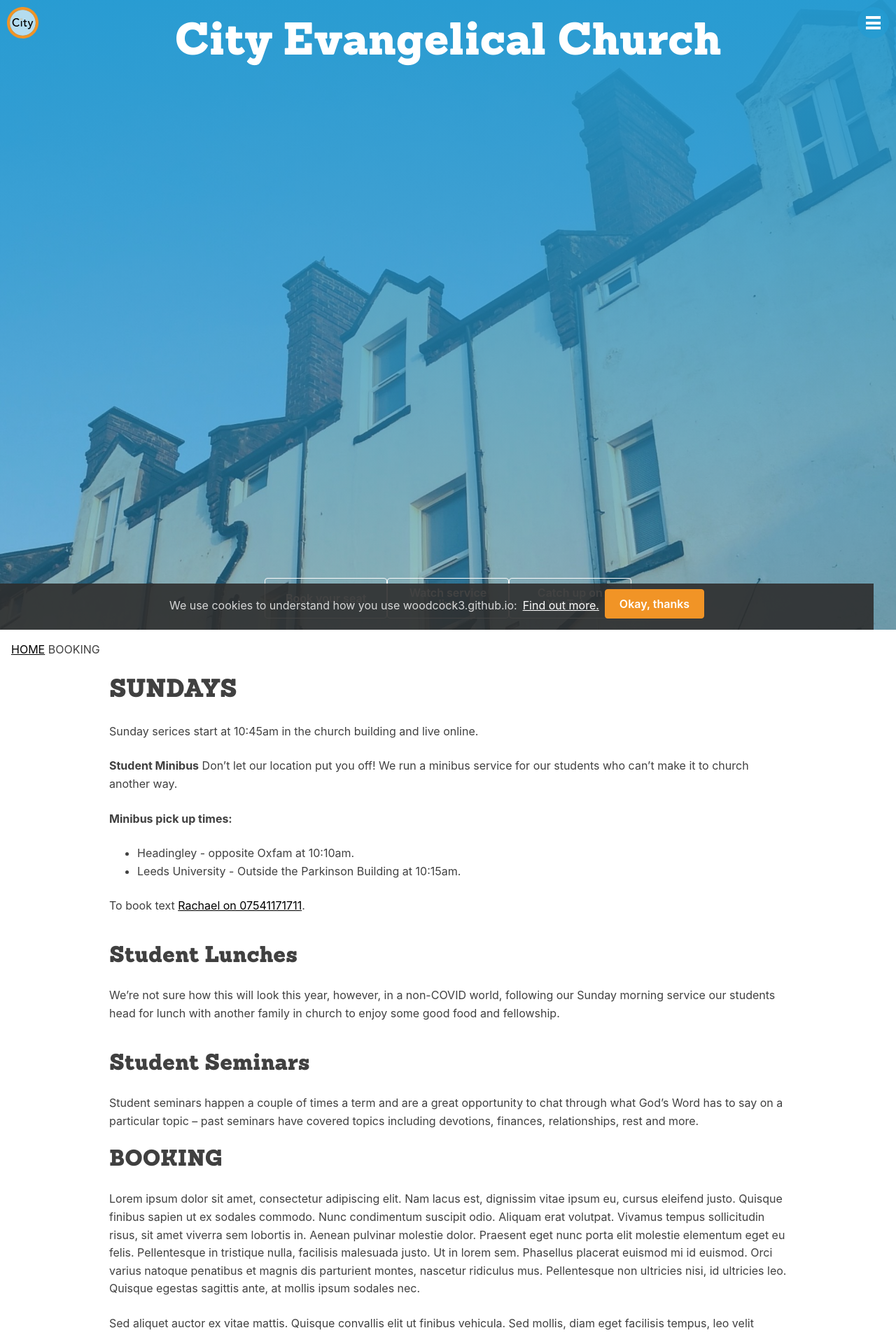
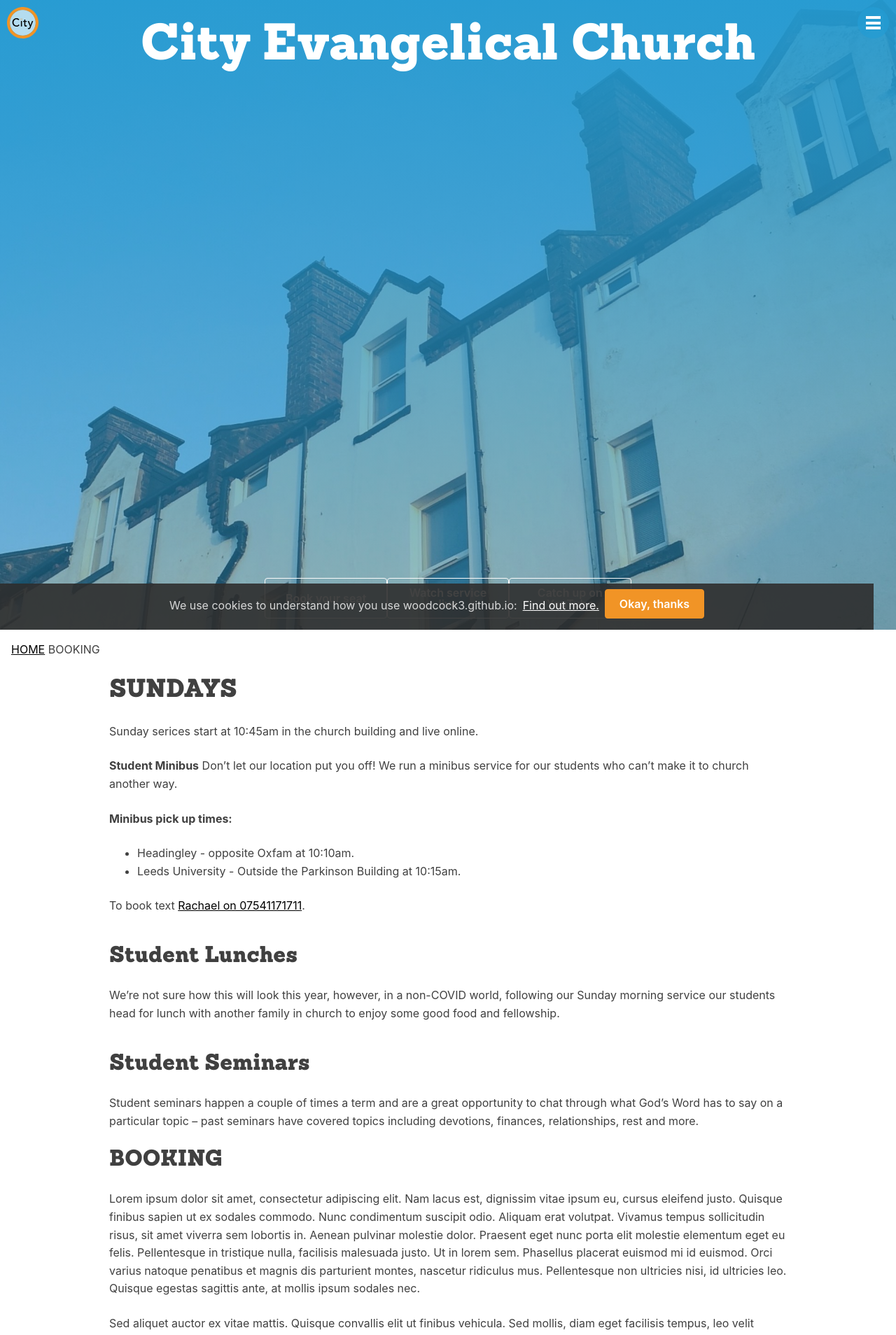
Before and after one commit to woodcox/city-jekyll, a Jekyll site: the page built from pages/_sunday/2021-01-03-booking.md, in a window 1280 px wide. Shown: the top 1908 px of the page at 70% size. Built offline with Jekyll 4.4.1, drawn with Linux system fonts in a browser that asks for light colours.

Commit message:
Update _hero.scss

```diff
--- a/_sass/layouts/_hero.scss
+++ b/_sass/layouts/_hero.scss
@@ -23,51 +23,11 @@
   .hero-text {
     .hero-text-h1 {
       color: white;
+      font-size: 8vh;
     }
     a {
       text-decoration: none;
+      font-size: 2vh;
     }
   }
 }
-
-@include small-breakpoint {
-  .hero {
-    .hero-text {
-      .hero-text-h1 {
-        font-size: 2.25rem;
-        margin-bottom: 0.5rem;
-      }
-      .hero-text-h2 {
-        font-size: 1rem;
-      }
-    }
-  }
-}
-
-@include medium-breakpoint {
-  .hero {
-    .hero-text {
-      .hero-text-h1 {
-        font-size: 3.25rem;
-        margin-bottom: 0.5rem;
-      }
-      .hero-text-h2 {
-        font-size: 1.5rem;
-      }
-    }
-  }
-}
-
-@include large-breakpoint {
-  .hero {
-    .hero-text {
-      .hero-text-h1 {
-        font-size: 4rem;
-        margin-bottom: 0.5rem;
-      }
-      .hero-text-h2 {
-        font-size: 2rem;
-      }
-    }
-  }
-}
```
